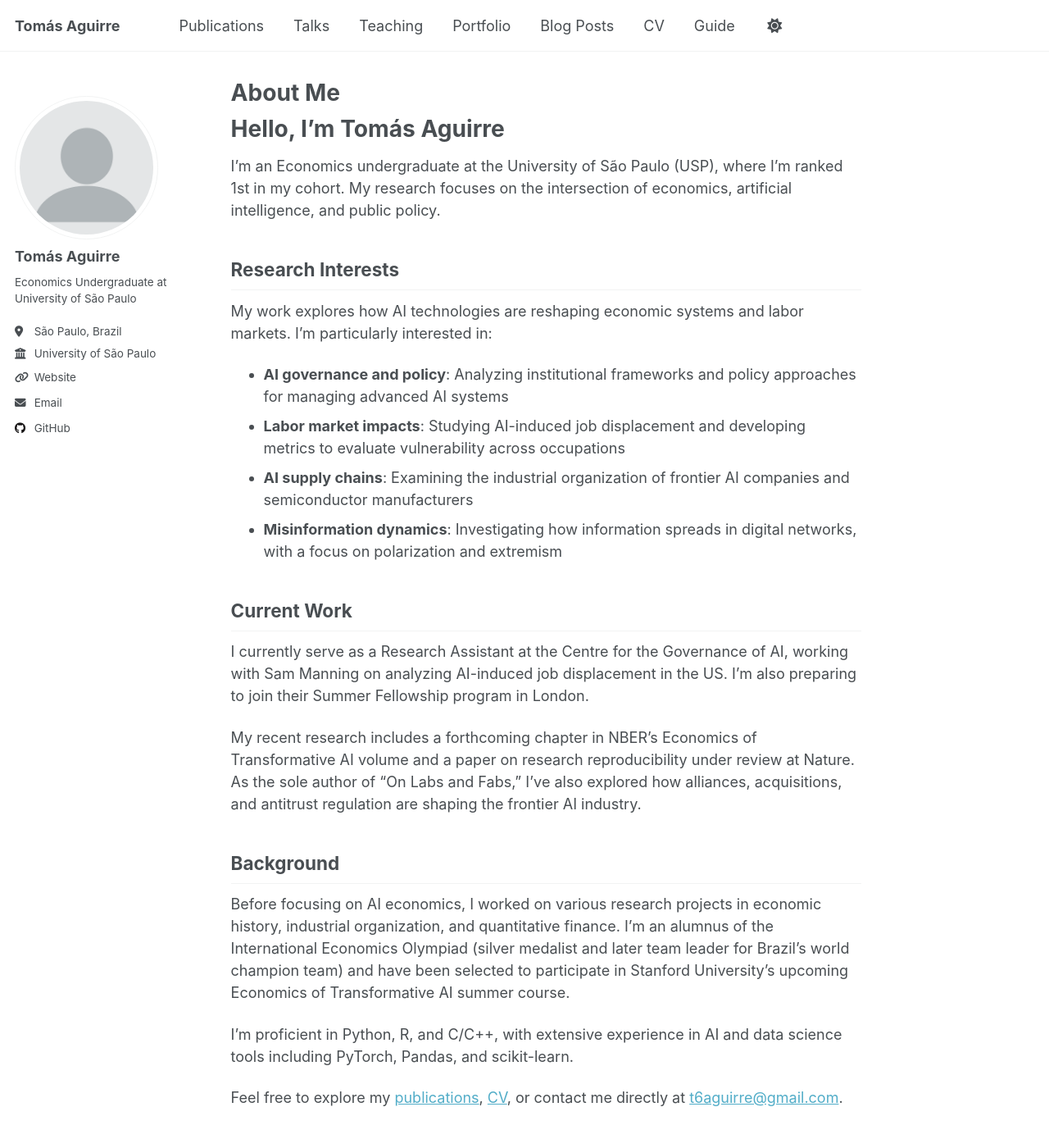
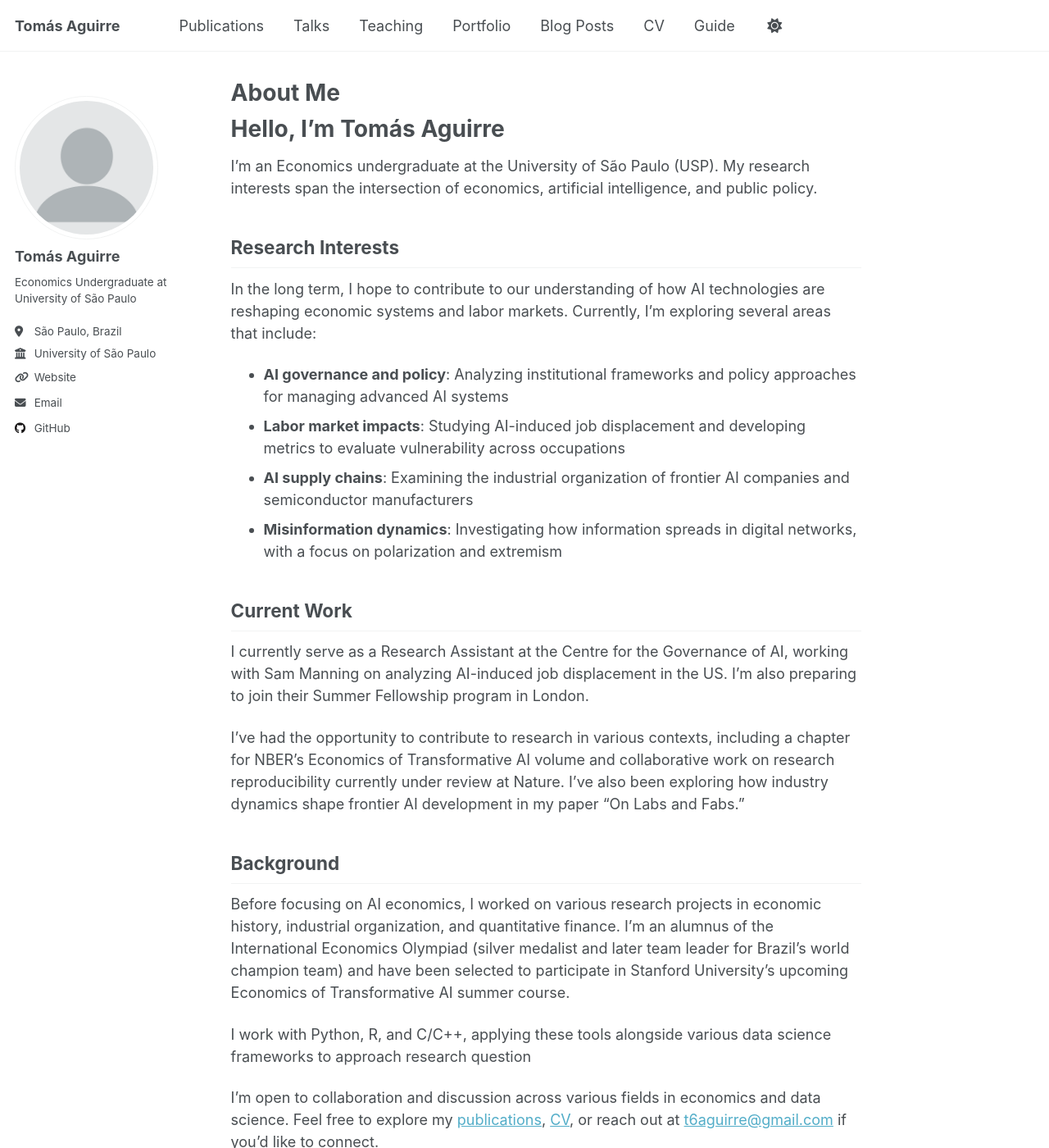
Before and after one commit to t6aguirre/t6aguirre.github.io, a Jekyll site: the page built from _pages/about.md, in a window 1280 px wide and 1400 px high. Shown: the whole window at 82% size. Built offline with Jekyll 4.4.1, drawn with Linux system fonts in a browser that asks for light colours.

Commit message:
Update about.md

```diff
--- a/_pages/about.md
+++ b/_pages/about.md
@@ -9,11 +9,11 @@ redirect_from:
 
 # Hello, I'm Tomás Aguirre
 
-I'm an Economics undergraduate at the University of São Paulo (USP), where I'm ranked 1st in my cohort. My research focuses on the intersection of economics, artificial intelligence, and public policy.
+I'm an Economics undergraduate at the University of São Paulo (USP). My research interests span the intersection of economics, artificial intelligence, and public policy.
 
 ## Research Interests
 
-My work explores how AI technologies are reshaping economic systems and labor markets. I'm particularly interested in:
+In the long term, I hope to contribute to our understanding of how AI technologies are reshaping economic systems and labor markets. Currently, I'm exploring several areas that include:
 
 - **AI governance and policy**: Analyzing institutional frameworks and policy approaches for managing advanced AI systems
 - **Labor market impacts**: Studying AI-induced job displacement and developing metrics to evaluate vulnerability across occupations
@@ -24,12 +24,12 @@ My work explores how AI technologies are reshaping economic systems and labor ma
 
 I currently serve as a Research Assistant at the Centre for the Governance of AI, working with Sam Manning on analyzing AI-induced job displacement in the US. I'm also preparing to join their Summer Fellowship program in London.
 
-My recent research includes a forthcoming chapter in NBER's Economics of Transformative AI volume and a paper on research reproducibility under review at Nature. As the sole author of "On Labs and Fabs," I've also explored how alliances, acquisitions, and antitrust regulation are shaping the frontier AI industry.
+I've had the opportunity to contribute to research in various contexts, including a chapter for NBER's Economics of Transformative AI volume and collaborative work on research reproducibility currently under review at Nature. I've also been exploring how industry dynamics shape frontier AI development in my paper "On Labs and Fabs."
 
 ## Background
 
 Before focusing on AI economics, I worked on various research projects in economic history, industrial organization, and quantitative finance. I'm an alumnus of the International Economics Olympiad (silver medalist and later team leader for Brazil's world champion team) and have been selected to participate in Stanford University's upcoming Economics of Transformative AI summer course.
 
-I'm proficient in Python, R, and C/C++, with extensive experience in AI and data science tools including PyTorch, Pandas, and scikit-learn.
+I work with Python, R, and C/C++, applying these tools alongside various data science frameworks to approach research question
 
-Feel free to explore my [publications](/publications/), [CV](/cv/), or contact me directly at [t6aguirre@gmail.com](mailto:t6aguirre@gmail.com).
+I'm open to collaboration and discussion across various fields in economics and data science. Feel free to explore my [publications](/publications/), [CV](/cv/), or reach out at [t6aguirre@gmail.com](mailto:t6aguirre@gmail.com) if you'd like to connect.
```
